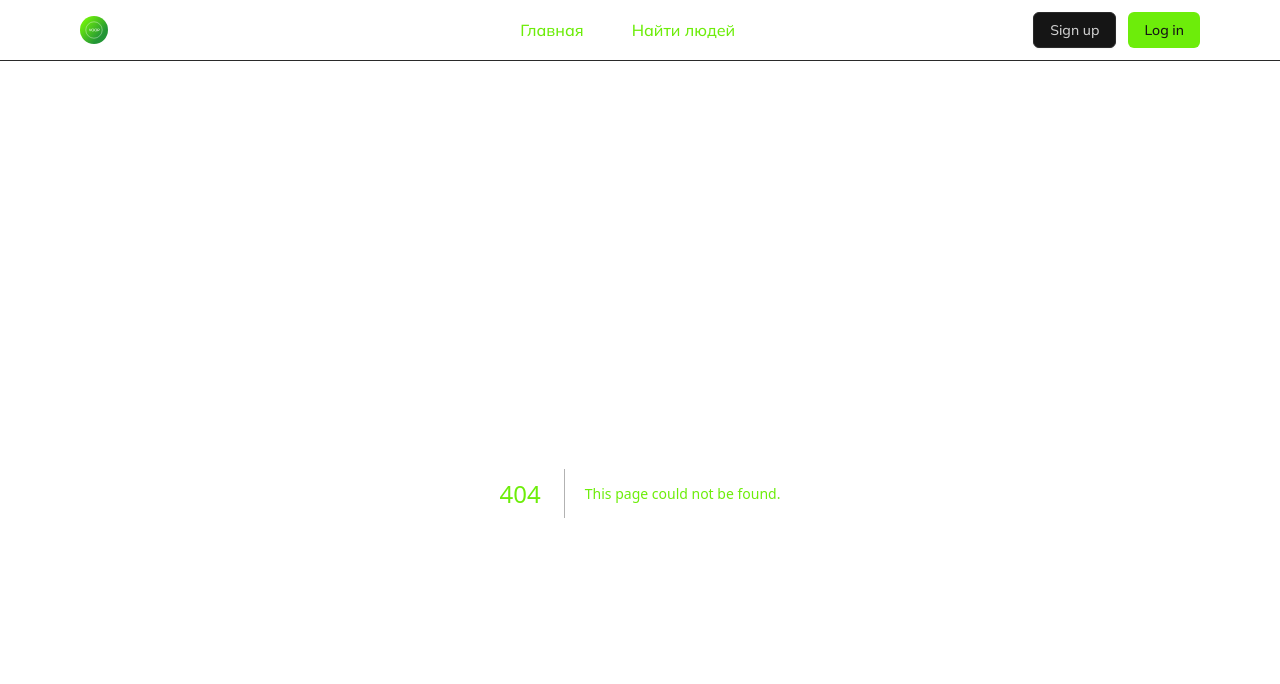
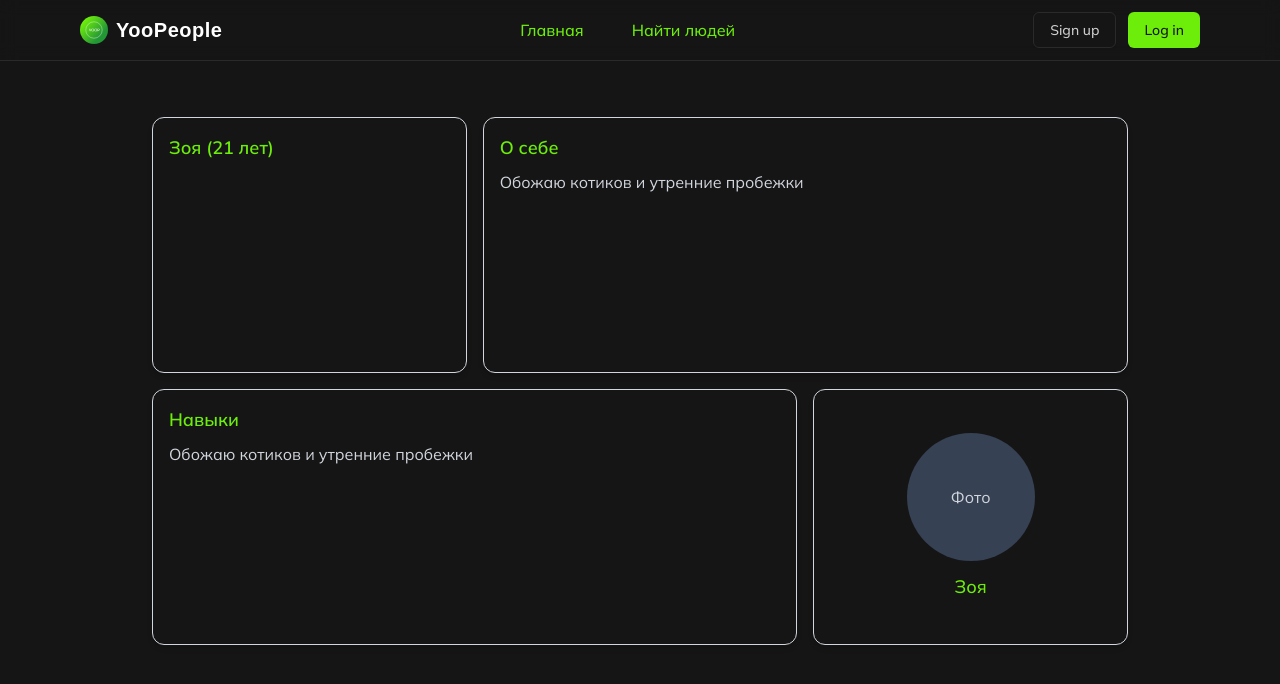
Before and after one commit to Fuck-Brain/hack_front, a Next.js app in the folder yoop/: page /profile in a window 1280 px wide. Before the commit this address had no page. Shown: the top 684 px of the page. Built offline with nearby package versions, Linux system fonts and the light colour scheme; a web font is replaced by a local one.

Commit message:
добавил ProfilePage
сделал заглушки для api, добавил верстку и разбил по компонентам

```diff
--- a/yoop/app/globals.css
+++ b/yoop/app/globals.css
@@ -1,4 +1,6 @@
 @import "tailwindcss";
+
+
 
 /* БАЗОВАЯ ТЕМА (темная) */
 @layer base {
@@ -99,3 +101,13 @@
     color: var(--logo);
   }
 }
+
+@layer components {
+  .card-base {
+    @apply p-4 rounded-xl shadow-md border border-gray-300 bg-[#151515] text-gray-100 transition-all duration-300 h-64;
+  }
+
+  .card-base:hover {
+    @apply shadow-lg border-gray-400;
+  }
+}
--- /dev/null
+++ b/yoop/app/profile/page.tsx
@@ -0,0 +1,62 @@
+"use client";
+
+import { useState, useEffect } from "react";
+import { motion } from "framer-motion";
+import UserCard from "@/components/UserProfile/UserCard";
+import { ApiUser, fetchRandomUsers } from "@/lib/api";
+
+export default function ProfilePage() {
+  const [user, setUser] = useState<ApiUser | null>(null);
+
+  useEffect(() => {
+    fetchRandomUsers(1).then(([u]) => setUser(u));
+  }, []);
+
+  if (!user) return <p className="text-gray-400 p-6">Загрузка профиля...</p>;
+
+  const directions = ["left", "right", "up", "down"];
+  const getAnimation = (direction: string) => {
+    switch (direction) {
+      case "left":
+        return { hidden: { x: -100, opacity: 0 }, visible: { x: 0, opacity: 1 } };
+      case "right":
+        return { hidden: { x: 100, opacity: 0 }, visible: { x: 0, opacity: 1 } };
+      case "up":
+        return { hidden: { y: -100, opacity: 0 }, visible: { y: 0, opacity: 1 } };
+      case "down":
+        return { hidden: { y: 100, opacity: 0 }, visible: { y: 0, opacity: 1 } };
+      default:
+        return { hidden: { opacity: 0 }, visible: { opacity: 1 } };
+    }
+  };
+
+  const cards = [
+    { variant: "info", span: "col-span-1", dir: "left" },
+    { variant: "description", span: "col-span-2", dir: "right" },
+    { variant: "skills", span: "col-span-2", dir: "up" },
+    { variant: "photo", span: "col-span-1", dir: "down" },
+  ];
+
+  return (
+    <div className="grid grid-cols-3 grid-rows-2 gap-4 p-6 max-w-5xl mx-auto">
+      {cards.map((card, i) => (
+        <motion.div
+          key={i}
+          className={`${card.span}`}
+          initial="hidden"
+          animate="visible"
+          variants={getAnimation(card.dir)}
+          transition={{ duration: 0.6, delay: i * 0.2, ease: "easeOut" }}
+        >
+          <UserCard
+            user={user}
+            variant={card.variant as any}
+            onUpdate={(newText) => {
+              setUser({ ...user, bio: newText });
+            }}
+          />
+        </motion.div>
+      ))}
+    </div>
+  );
+}
--- /dev/null
+++ b/yoop/components/EditProfilePopup.tsx
@@ -0,0 +1,89 @@
+// components/ModalPopup.tsx
+"use client";
+
+import { useState } from "react";
+import { motion, AnimatePresence } from "framer-motion";
+
+interface ModalPopupProps {
+  isOpen: boolean;
+  onClose: () => void;
+  onSubmit: (text: string) => void;
+  title?: string;
+  placeholder?: string;
+  initialText?: string;
+}
+
+export default function ModalPopup({
+  isOpen,
+  onClose,
+  onSubmit,
+  title = "Редактирование карточки",
+  placeholder = "Введите новый текст...",
+  initialText = "",
+}: ModalPopupProps) {
+  const [inputText, setInputText] = useState(initialText);
+
+  const handleSubmit = (e: React.FormEvent) => {
+    e.preventDefault();
+    if (inputText.trim()) {
+      onSubmit(inputText);
+      setInputText("");
+      onClose();
+    }
+  };
+
+  const handleOverlayClick = (e: React.MouseEvent) => {
+    if (e.target === e.currentTarget) {
+      onClose();
+    }
+  };
+
+  return (
+    <AnimatePresence>
+      {isOpen && (
+        <motion.div
+          className="fixed inset-0 bg-black bg-opacity-50 flex items-center justify-center z-50 p-4"
+          onClick={handleOverlayClick}
+          initial={{ opacity: 0 }}
+          animate={{ opacity: 1 }}
+          exit={{ opacity: 0 }}
+        >
+          <motion.div
+            className="card-base w-full max-w-lg relative border border-gray-300 bg-[#151515] text-gray-100 shadow-xl"
+            initial={{ scale: 0.9, opacity: 0 }}
+            animate={{ scale: 1, opacity: 1 }}
+            exit={{ scale: 0.9, opacity: 0 }}
+            transition={{ duration: 0.2 }}
+          >
+            <div className="p-6 flex flex-col h-full">
+              <h2 className="text-xl font-semibold text-accent mb-4">
+                {title}
+              </h2>
+
+              <form onSubmit={handleSubmit} className="flex flex-col flex-1">
+                <textarea
+                  value={inputText}
+                  onChange={(e) => setInputText(e.target.value)}
+                  placeholder={placeholder}
+                  className="w-full flex-1 p-3 rounded-md bg-[#1c1c1c] text-gray-100 border border-gray-500 focus:outline-none focus:ring-2 focus:ring-accent resize-none text-sm"
+                  rows={8}
+                  autoFocus
+                />
+
+                <div className="flex justify-end mt-4">
+                  <button
+                    type="submit"
+                    disabled={!inputText.trim()}
+                    className="px-5 py-2 bg-accent text-black font-semibold rounded-md transition-all hover:opacity-90 disabled:opacity-50"
+                  >
+                    Редактировать
+                  </button>
+                </div>
+              </form>
+            </div>
+          </motion.div>
+        </motion.div>
+      )}
+    </AnimatePresence>
+  );
+}
--- /dev/null
+++ b/yoop/components/UserProfile/UserCard.tsx
@@ -0,0 +1,93 @@
+import { FC, useState } from "react";
+import ModalPopup from "../EditProfilePopup"
+import { ApiUser } from "@/lib/api";
+
+type UserCardProps = {
+  user: ApiUser;
+  variant: "info" | "description" | "skills" | "photo";
+  onUpdate?: (newText: string) => void;
+};
+
+const UserCard: FC<UserCardProps> = ({ user, variant, onUpdate }) => {
+  const [isModalOpen, setIsModalOpen] = useState(false);
+  const [editText, setEditText] = useState(user.bio);
+
+  const fullName = `${user.name} (${user.age} лет)`;
+
+  const handleEditClick = () => {
+    if (variant === "photo") return;
+    setEditText(user.bio);
+    setIsModalOpen(true);
+  };
+
+  const handleEditSubmit = (newText: string) => {
+    if (onUpdate) onUpdate(newText);
+    setIsModalOpen(false);
+  };
+
+  switch (variant) {
+    case "info":
+      return (
+        <>
+          <div className="card-base cursor-pointer p-4" onClick={handleEditClick}>
+            <h2 className="text-lg font-semibold text-accent">{fullName}</h2>
+          </div>
+          <ModalPopup
+            isOpen={isModalOpen}
+            onClose={() => setIsModalOpen(false)}
+            onSubmit={handleEditSubmit}
+            title="Редактировать ФИО и возраст"
+            placeholder="Введите новое ФИО или возраст"
+            initialText={editText}
+          />
+        </>
+      );
+    case "description":
+      return (
+        <>
+          <div className="card-base cursor-pointer p-4 min-h-[20vh]" onClick={handleEditClick}>
+            <h3 className="text-lg font-semibold mb-2 text-accent">О себе</h3>
+            <p className="text-gray-300">{user.bio || "Нет описания"}</p>
+          </div>
+          <ModalPopup
+            isOpen={isModalOpen}
+            onClose={() => setIsModalOpen(false)}
+            onSubmit={handleEditSubmit}
+            title="Редактировать биографию"
+            placeholder="Введите новое описание"
+            initialText={editText}
+          />
+        </>
+      );
+    case "skills":
+      return (
+        <>
+          <div className="card-base cursor-pointer p-4 min-h-[15vh]" onClick={handleEditClick}>
+            <h3 className="text-lg font-semibold mb-2 text-accent">Навыки</h3>
+            <p className="text-gray-300">{user.bio || "Нет навыков"}</p>
+          </div>
+          <ModalPopup
+            isOpen={isModalOpen}
+            onClose={() => setIsModalOpen(false)}
+            onSubmit={handleEditSubmit}
+            title="Редактировать навыки"
+            placeholder="Введите навыки через запятую"
+            initialText={editText}
+          />
+        </>
+      );
+    case "photo":
+      return (
+        <div className="card-base p-4 flex flex-col items-center justify-center">
+          <div className="w-32 h-32 rounded-full bg-gray-700 flex items-center justify-center">
+            <span className="text-gray-300">Фото</span>
+          </div>
+          <h3 className="mt-3 text-lg font-medium text-accent">{user.name}</h3>
+        </div>
+      );
+    default:
+      return null;
+  }
+};
+
+export default UserCard;
--- a/yoop/package.json
+++ b/yoop/package.json
@@ -19,12 +19,14 @@
     "clsx": "^2.1.1",
     "embla-carousel-autoplay": "^8.6.0",
     "embla-carousel-react": "^8.6.0",
+    "framer-motion": "^12.23.24",
     "lucide-react": "^0.548.0",
     "next": "16.0.0",
     "prettier": "^3.6.2",
     "prettier-eslint": "^16.4.2",
     "react": "19.2.0",
     "react-dom": "19.2.0",
+    "swr": "^2.3.6",
     "tailwind-merge": "^3.3.1",
     "tree-cli": "^0.6.7",
     "zustand": "^5.0.8"
```
Also changed, not shown: 1 other file (tests, documents, lock files or other folders).
